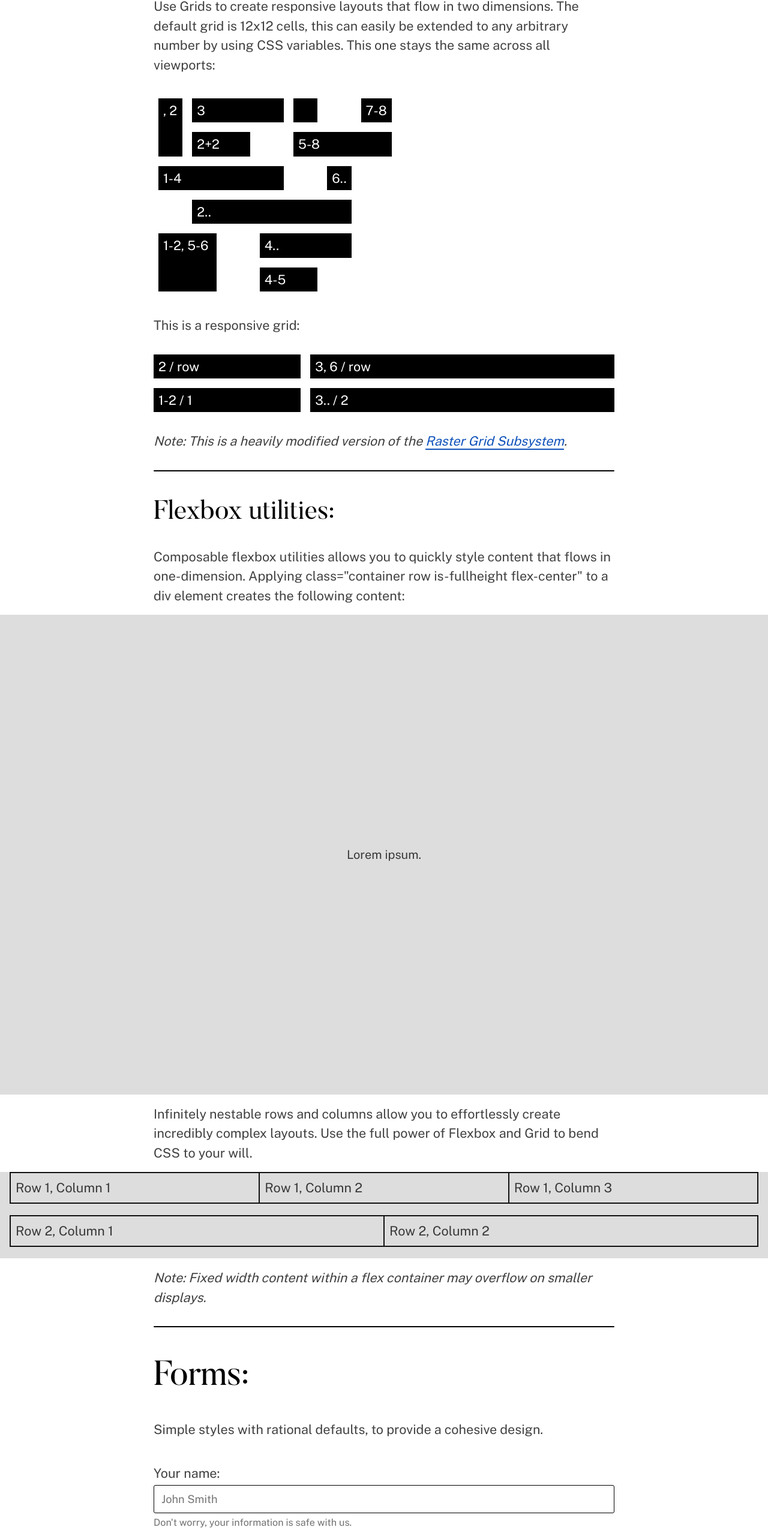
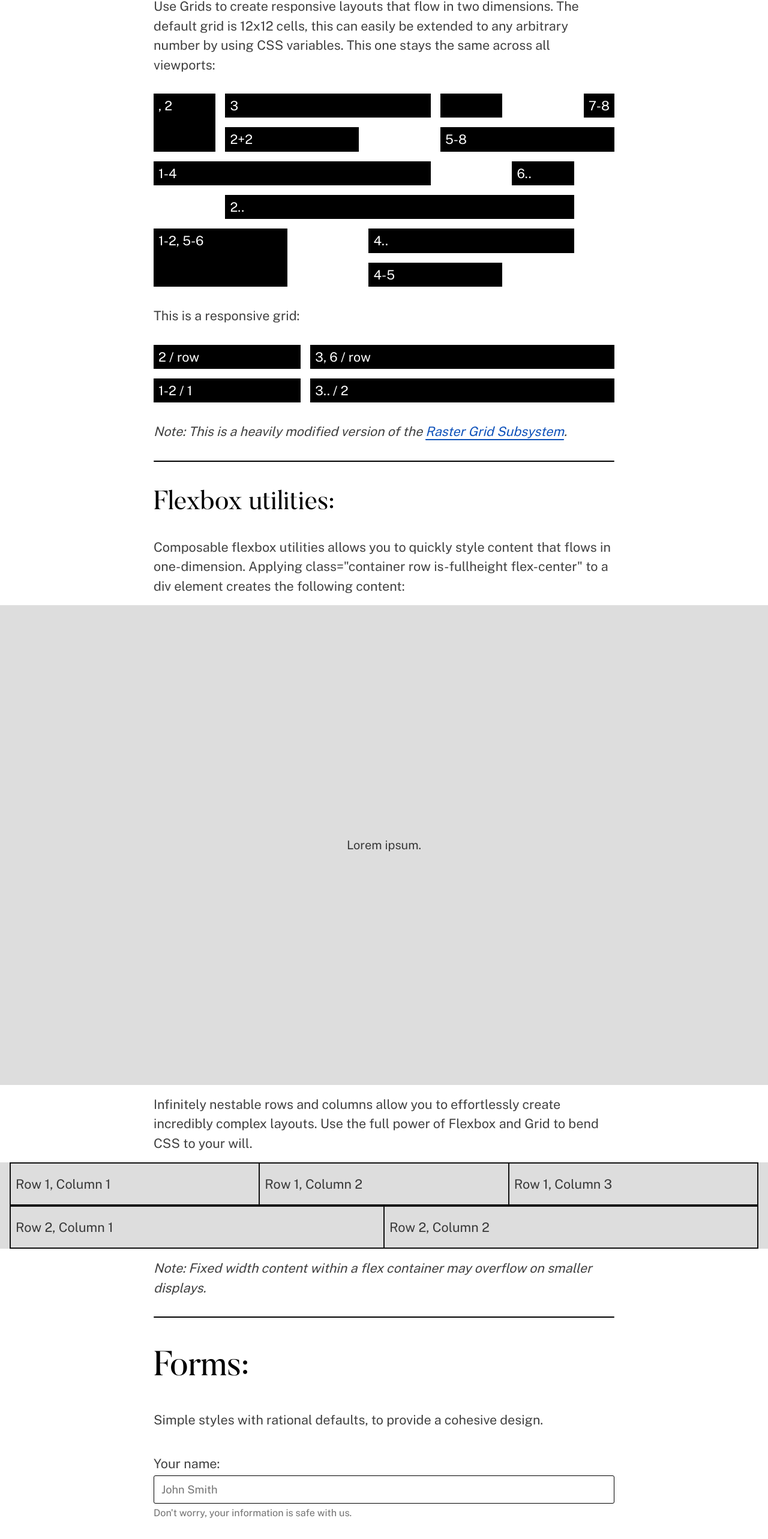
Before and after one commit to SiddharthSham/spirit, a website with bundled scripts: page index.html in a window 1280 px wide. Shown: the part 3152-5718 px from the top of the page at 60% size. Built offline with nearby package versions, Linux system fonts and the light colour scheme.

Commit message:
Remove align-items: center from rows

```diff
--- a/index.html
+++ b/index.html
@@ -115,7 +115,6 @@
                 can
                 easily be extended to any arbitrary number by using CSS variables.
                 This one stays the same across all viewports:</p>
-            <div class="column">
             <r-grid style="--columns:6; --rows:6">
                 <r-cell rowspan=2>, 2</r-cell>
                 <r-cell colspan=3>3</r-cell>
@@ -130,7 +129,6 @@
                 <r-cell rowspan=5-6 colspan=1-2>1-2, 5-6</r-cell>
                 <r-cell colspan=4-5>4-5</r-cell>
             </r-grid>
-            </div>
 
             <br>
             <p>This is a responsive grid:</p>
--- a/scss/_layout.scss
+++ b/scss/_layout.scss
@@ -13,7 +13,6 @@
     flex-direction: row;
     flex-wrap: wrap;
     flex-basis: 100%;
-    align-items: flex-start;
 }
 
 .column {
```
Also changed, not shown: dist/index.html, 2 other files. Lines whose indentation alone changed are shown as unchanged.
